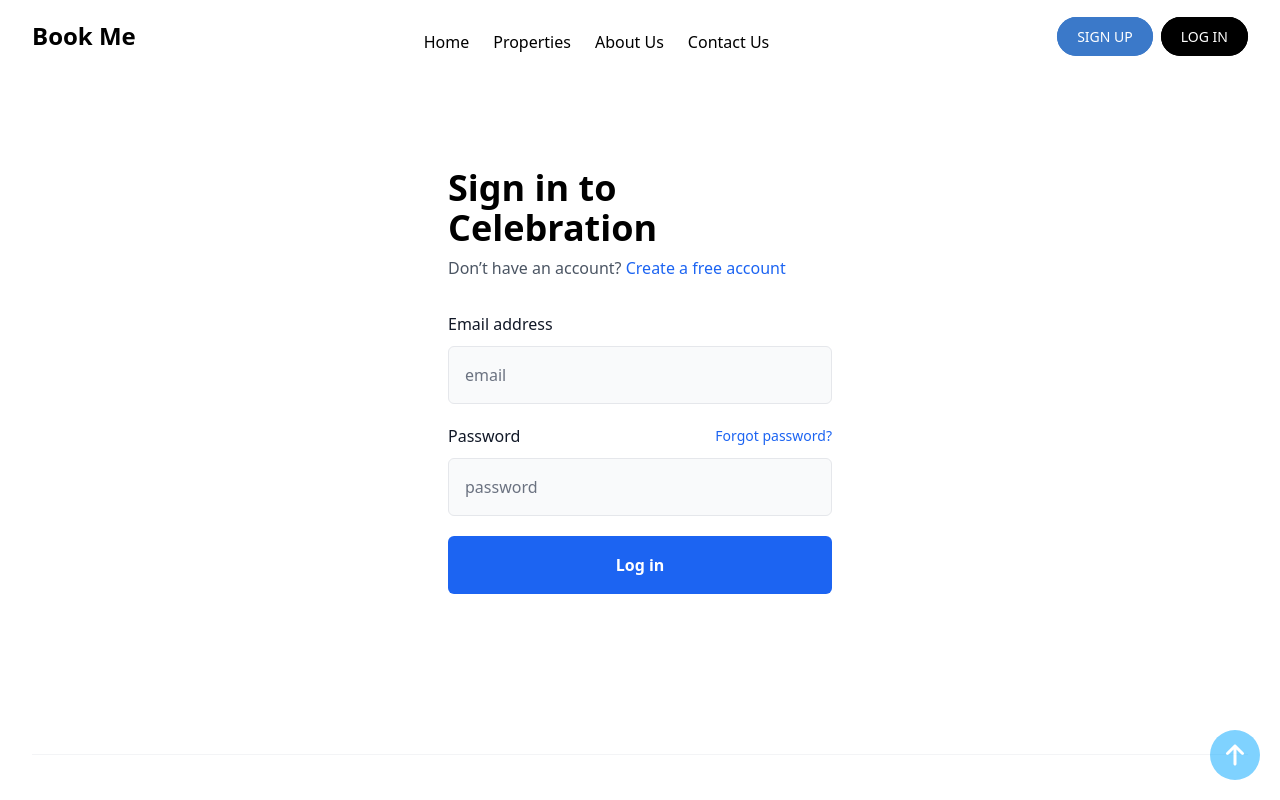
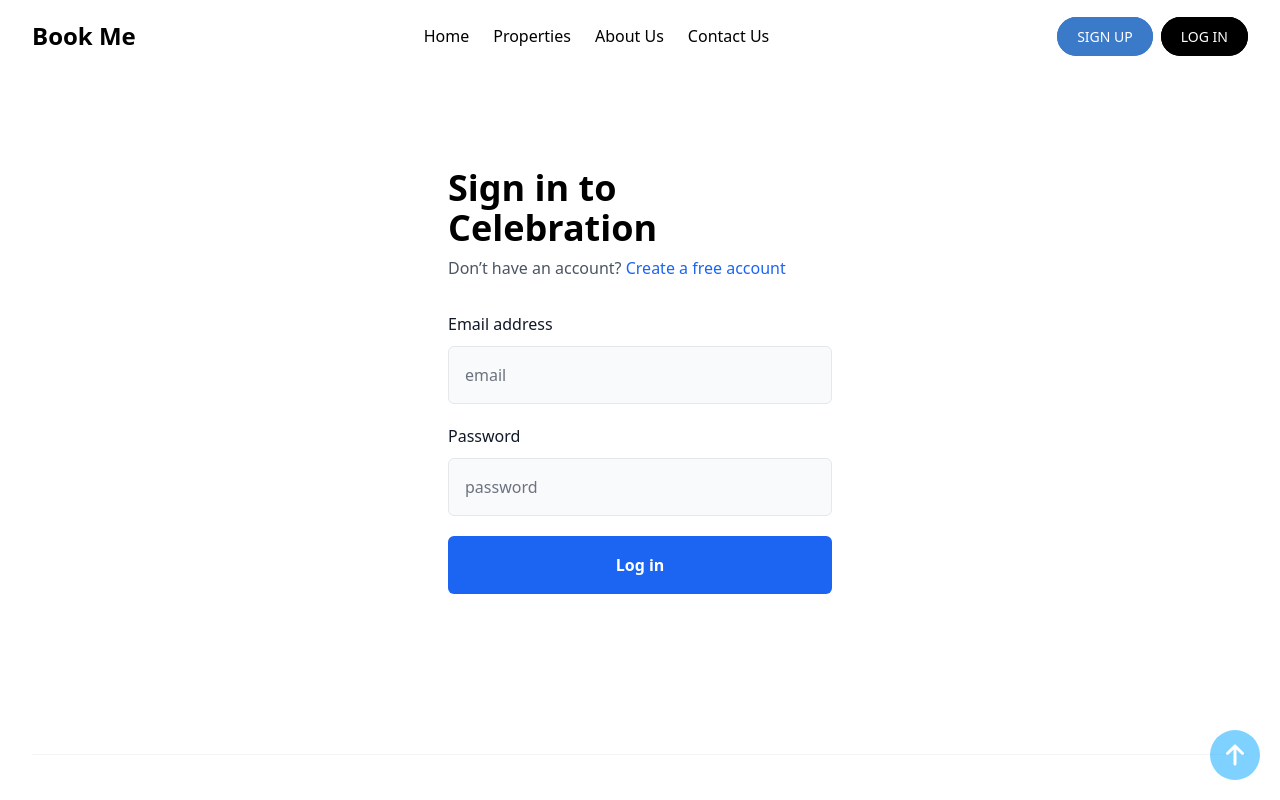
Before and after one commit to HasanKanj/Hotel-Booking-Frontend, a React (Vite) app: page /Login in a window 1280 px wide. Shown: the top 800 px of the page. Built offline with nearby package versions, Linux system fonts and the light colour scheme.

Commit message:
new updates

```diff
--- a/src/Components/Header/Header.jsx
+++ b/src/Components/Header/Header.jsx
@@ -1,5 +1,6 @@
 import { useState } from "react";
-import { Link, NavLink, useNavigate } from "react-router-dom";
+import { NavLink } from "react-router-dom";
+import { Link, useNavigate } from "react-router-dom";
 import { useContext } from "react";
 import { AuthContext } from "../../context/AuthContext";
 import "./Header.css";
@@ -12,14 +13,14 @@ export default function Header() {
   const handleLogout = () => {
     localStorage.removeItem("token");
     dispatch({ type: "LOGOUT" });
+    setNavbar(false); // Close the navbar
     navigate("/");
   };
 
   return (
-
-    <nav className="w-full bg-blue-00 shadow">
-
+    <nav className="w-full bg-white-700 shadow">
       <div className="justify-between px-4 mx-auto lg:max-w-7xl md:items-center md:flex md:px-8">
+        <div>
           <div className="flex items-center justify-between py-3 md:py-5 md:block">
             <Link to="/">
               <h2 className="text-2xl font-bold text-black">Book Me</h2>
@@ -61,38 +62,71 @@ export default function Header() {
               </button>
             </div>
           </div>
-
+        </div>
+        <div>
           <div
-          className={`flex-1 justify-self-center py-3 mt-8 md:block md:pb-0 md:mt-0 ${
+            className={`flex-1 justify-self-center pb-3 mt-8 md:block md:pb-0 md:mt-0 ${
               navbar ? "block" : "hidden"
             }`}
           >
-          <ul className="flex items-center justify-center space-x-6">
+            <ul className="items-center justify-center space-y-8 md:flex md:space-x-6 md:space-y-0">
               <li className="text-black">
-              <NavLink  to="/" activeclassname="active">
+                <NavLink exact to="/" activeClassName="active">
                   Home
                 </NavLink>
               </li>
-
               <li className="text-black">
-              <NavLink to="/hotels" activeclassname="active">
+                <NavLink to="/hotels" activeClassName="active">
                   Properties
                 </NavLink>
               </li>
               <li className="text-black">
-              <NavLink to="/About" activeclassname="active">
+                <NavLink to="/About" activeClassName="active">
                   About Us
                 </NavLink>
               </li>
               <li className="text-black">
-              <NavLink to="/Contactus" activeclassname="active">
+                <NavLink to="/Contactus" activeClassName="active">
                   Contact Us
                 </NavLink>
               </li>
             </ul>
+
+            <div className="mt-3 space-y-2 lg:hidden md:inline-block">
+              {user ? (
+                user.details.username && (
+                  <div className="flex items-center">
+                    <span className="text-black mr-2">{user.details.username}</span>
+                    <button className="Btnnn" onClick={handleLogout}>
+                      <div className="sign">
+                        <svg viewBox="0 0 512 512">
+                          <path d="M377.9 105.9L500.7 228.7c7.2 7.2 11.3 17.1 11.3 27.3s-4.1 20.1-11.3 27.3L377.9 406.1c-6.4 6.4-15 9.9-24 9.9c-18.7 0-33.9-15.2-33.9-33.9l0-62.1-128 0c-17.7 0-32-14.3-32-32l0-64c0-17.7 14.3-32 32-32l128 0 0-62.1c0-18.7 15.2-33.9 33.9-33.9c9 0 17.6 3.6 24 9.9zM160 96L96 96c-17.7 0-32 14.3-32 32l0 256c0 17.7 14.3 32 32 32l64 0c17.7 0 32 14.3 32 32s-14.3 32-32 32l-64 0c-53 0-96-43-96-96L0 128C0 75 43 32 96 32l64 0c17.7 0 32 14.3 32 32s-14.3 32-32 32z"></path>
+                        </svg>
                       </div>
-
-        <div>
+                      <div className="text">Logout</div>
+                    </button>
+                  </div>
+                )
+              ) : (
+                <div className="mt-3 space-y-2 lg:hidden md:inline-block">
+                  <Link
+                    to="/signup"
+                    className="inline-block w-full px-4 py-2 text-center text-black bg-black-600 rounded-md shadow hover:bg-gray-200"
+                  >
+                    Sign up
+                  </Link>
+                  <Link
+                    to="/login"
+                    className="inline-block w-full px-4 py-2 text-center text-black-800 bg-blue-500 rounded-md shadow"
+                  >
+                    Log in
+                  </Link>
+                </div>
+              )}
+            </div>
+          </div>
+        </div>
+        <div className="hidden space-x-2 md:inline-block">
           {user ? (
             user.details.username && (
               <div className="flex items-center">
@@ -109,16 +143,10 @@ export default function Header() {
             )
           ) : (
             <div className="hidden space-x-2 md:inline-block">
-              <Link
-                to="/register"
-                className="btn btn-secondary"
-              >
+              <Link to="/register" className="btn btn-secondary">
                 Sign up
               </Link>
-              <Link
-                to="/login"
-                className="btn btn-primary"
-              >
+              <Link to="/login" className="btn btn-primary">
                 Log in
               </Link>
             </div>
--- a/src/Components/Login/Loginn.jsx
+++ b/src/Components/Login/Loginn.jsx
@@ -99,14 +99,7 @@ export default function Loginn() {
                         Password{" "}
                       </label>
 
-                      <a
-                        href="#"
-                        title=""
-                        className="text-sm font-medium text-blue-600 hover:underline hover:text-blue-700 focus:text-blue-700"
-                      >
-                        {" "}
-                        Forgot password?{" "}
-                      </a>
+
                     </div>
                     <div className="mt-2.5">
                       <input
--- a/src/Layout/Layout.jsx
+++ b/src/Layout/Layout.jsx
@@ -5,6 +5,7 @@ const Layout = () => {
   return (
     <>
       <Headers />
+
       <div>
         <Routers />
       </div>
--- a/src/routers/Routers.jsx
+++ b/src/routers/Routers.jsx
@@ -1,7 +1,7 @@
 import { Route, Routes } from "react-router-dom";
 import Register from "../Components/Register/Register";
 import Loginn from "../Components/Login/Loginn";
-// import Loader from "../Components/Loader/"
+// import Loader from "../Components/Loader/Loader"
 import About from "../Components/AboutUs/About";
 // import Login from "../pages/login/Login";
 import ScrollToTop from "../Components/Home/ScrolltoTop/Scroll";
```
Lines whose indentation alone changed are shown as unchanged.
